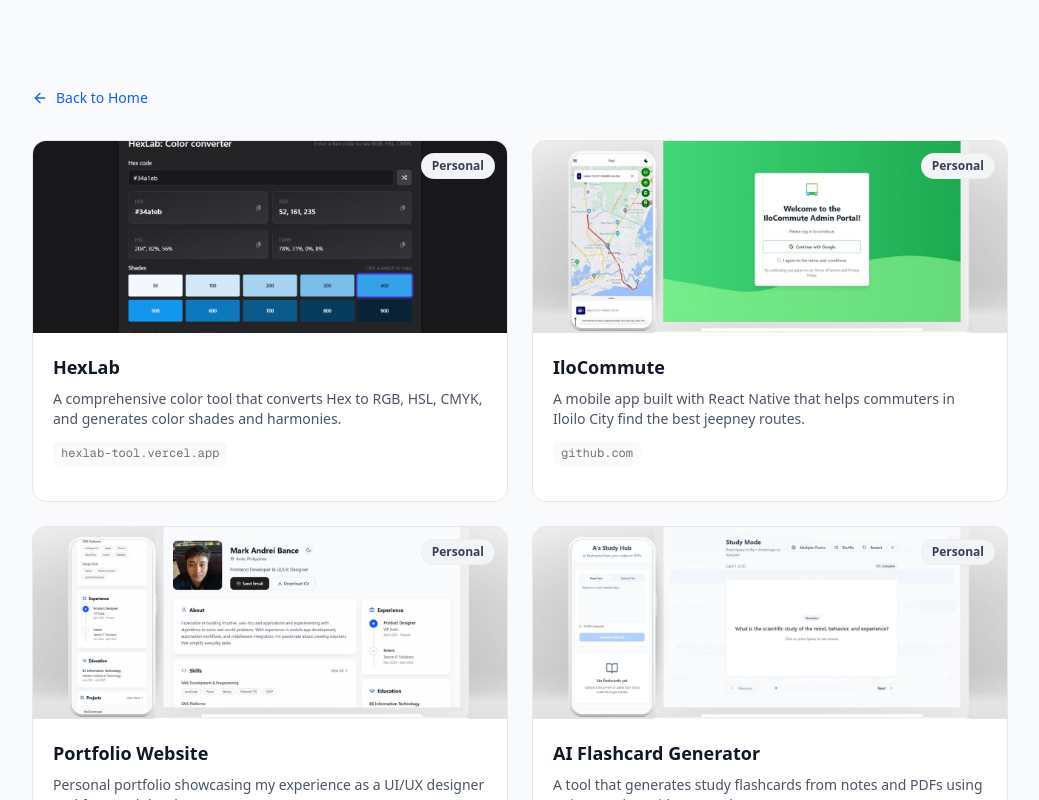
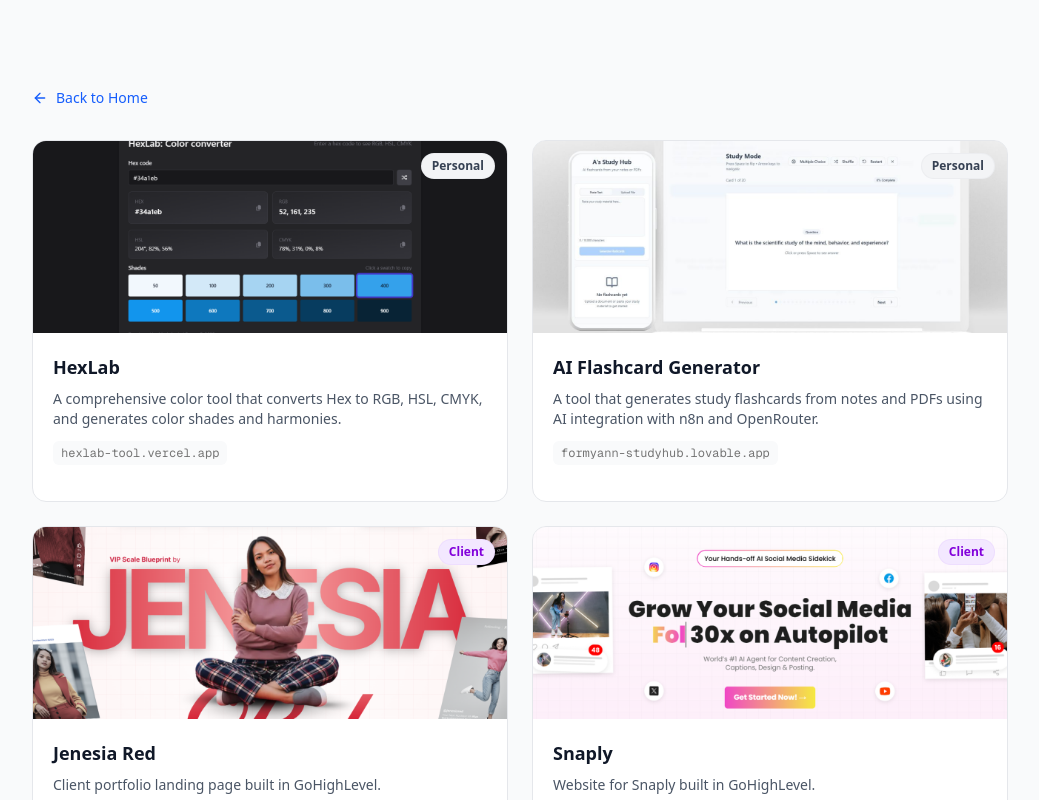
Before and after one commit to mrkndrei/my-portfolio, a Next.js app: page /projects in a window 1280 px wide. Shown: the top 800 px of the page, without its empty margins (120-1159 px from the left). Built offline with nearby package versions, Linux system fonts and the light colour scheme.

Commit message:
edit: project links

```diff
--- a/src/app/projects/page.tsx
+++ b/src/app/projects/page.tsx
@@ -25,23 +25,9 @@ const allProjects: Project[] = [
     type: "Personal",
   },
   {
-    title: "IloCommute",
-    description: "A mobile app built with React Native that helps commuters in Iloilo City find the best jeepney routes.",
-    link: "https://github.com/mrkndrei/ilocommute",
-    thumbnail: "/thumbnails/ilocommute.jpg",
-    type: "Personal",
-  },
-  {
-    title: "Portfolio Website",
-    description: "Personal portfolio showcasing my experience as a UI/UX designer and frontend developer.",
-    link: "https://mrkndrei.vercel.app",
-    thumbnail: "/thumbnails/portfolio.jpg",
-    type: "Personal",
-  },
-  {
     title: "AI Flashcard Generator",
     description: "A tool that generates study flashcards from notes and PDFs using AI integration with n8n and OpenRouter.",
-    link: "https://github.com/mrkndrei/ai-flashcards",
+    link: "https://formyann-studyhub.lovable.app/",
     thumbnail: "/thumbnails/ai-flashcard.jpg",
     type: "Personal",
   },
```
